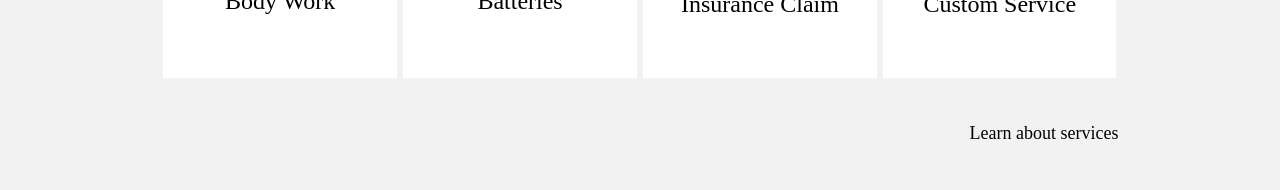
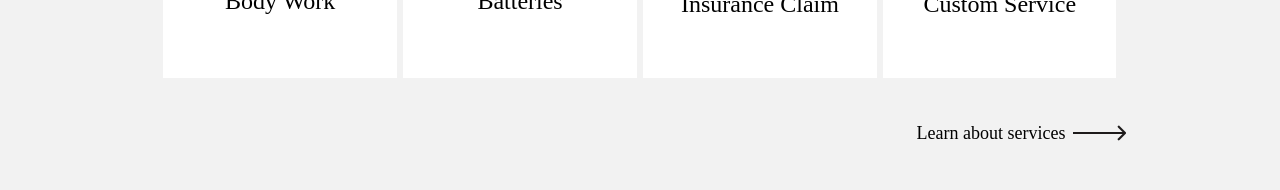
Before and after one commit to tonayam/finsweetgithub.io, a plain HTML site: page index.html in a window 1280 px wide. Shown: the part 1440-1630 px from the top of the page. Drawn offline with Linux system fonts and the light colour scheme.

Commit message:
Update index.html

```diff
--- a/index.html
+++ b/index.html
@@ -94,7 +94,7 @@
         </div>
       </div>
       <p class="body-1">
-        Learn about services <img src="./arrow-right.png" alt="" />
+        Learn about services <img src="./images/arrow-right.png" alt="" />
       </p>
     </div>
     <div class="four">
```
